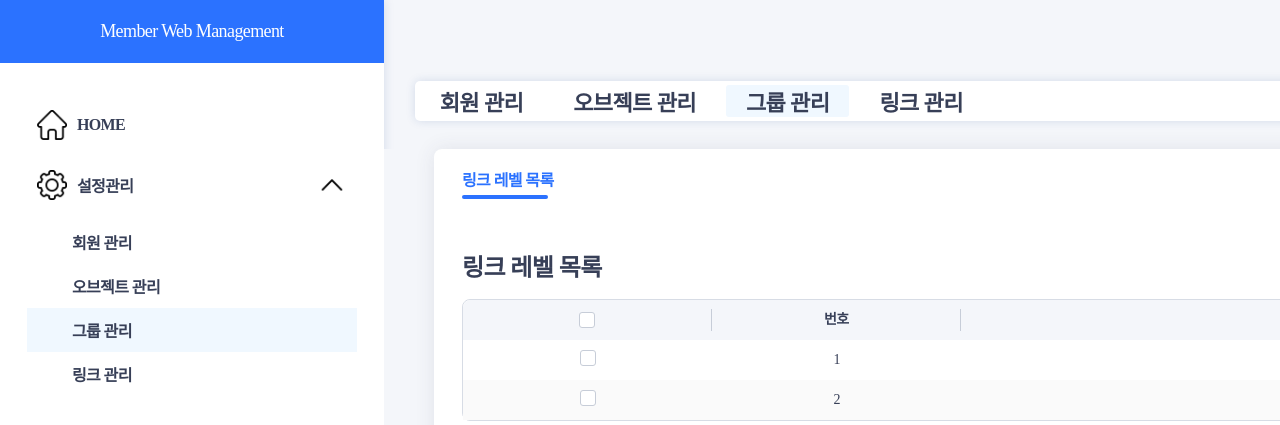
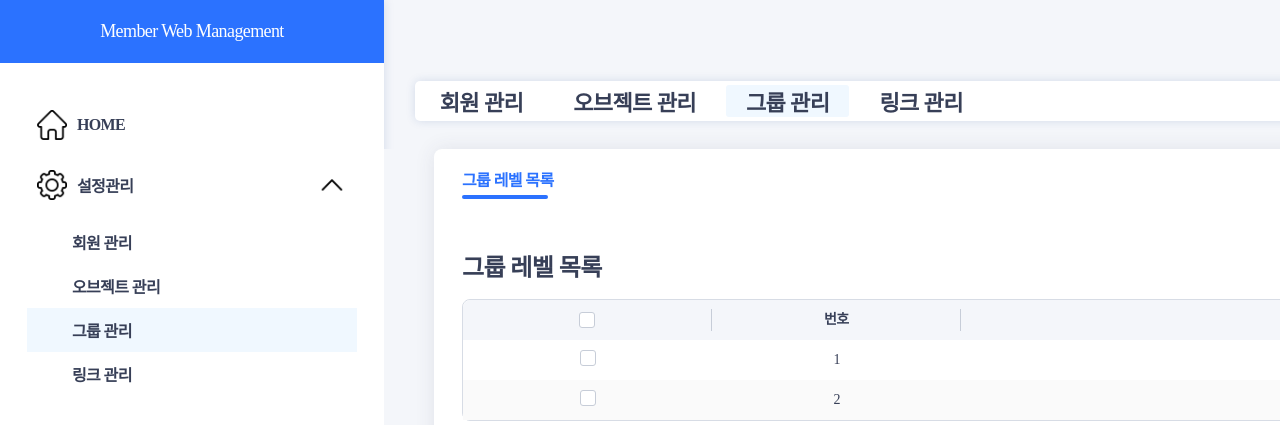
Before and after one commit to EmpChan/MemberManagement, a Django app: page /linkLevelList in a window 1280 px wide; the page is wider, and only the part inside the window is pictured. Shown: the top 425 px of that part. Run offline with Django 4.2, Linux system fonts and the light colour scheme; a user stored in the database is signed in; data comes from the database, SQL or seed files in the repository; some web fonts are replaced.

Commit message:
Update linkLevelList.html

```diff
--- a/templates/linkLevel/linkLevelList.html
+++ b/templates/linkLevel/linkLevelList.html
@@ -5,7 +5,7 @@
 <head>
 	{% load static %}
 	<meta http-equiv="Content-Type" content="text/html; charset=UTF-8">
-	<title>링크 레벨 관리</title>
+	<title>그룹 관리</title>
 
 	{% block css %}
 	<link href="{% static 'css/pickr.css' %}" rel="stylesheet" type="text/css" >
@@ -71,12 +71,12 @@
                 <ul class="sublist-tab">
                     <li class="moving-tab" id="horizontal-tab"></li>
                     <li class="sl-st on" onclick="sublistTab(0)" style="margin-right:25px;">
-                        <a>링크 레벨 목록</a>
+                        <a>그룹 레벨 목록</a>
                     </li>
                 </ul>
                 <div class="table-list">
                      <div class="tbtop-con">
-                        <h3>링크 레벨 목록</h3>
+                        <h3>그룹 레벨 목록</h3>
                         <div class="rsh-sort">
                         	<div class="serch-box">
 	                            <input type="text" id="searchInput" placeholder="검색어를 입력하세요." value="{{ query }}">
```
